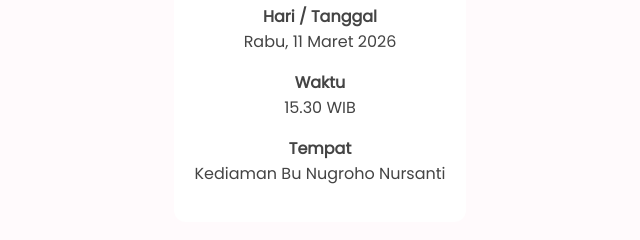
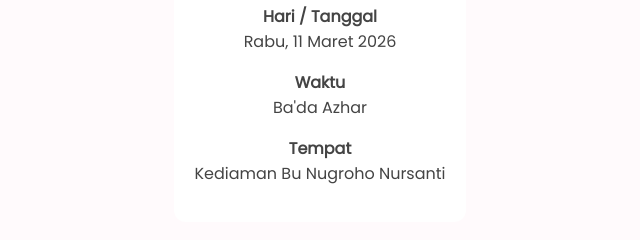
Before and after one commit to meliaprisca/UndanganDigital, a plain HTML site: page index.html in a window 1280 px wide. Both pictures are taken after a click on the button "Buka Undangan". Shown: the part 631-871 px from the top of the page, 320-960 px from the left. Drawn offline with nearby package versions, Linux system fonts and the light colour scheme.

Commit message:
Update index.html

```diff
--- a/index.html
+++ b/index.html
@@ -50,7 +50,7 @@
                 <h2>Pengajian</h2>
                 <div class="card">
                     <p><strong>Hari / Tanggal</strong><br>Rabu, 11 Maret 2026</p>
-                    <p><strong>Waktu</strong><br>15.30 WIB</p>
+                    <p><strong>Waktu</strong><br>Ba'da Azhar</p>
                     <p><strong>Tempat</strong><br>Kediaman Bu Nugroho Nursanti</p>
                 </div>
             </section>
```
